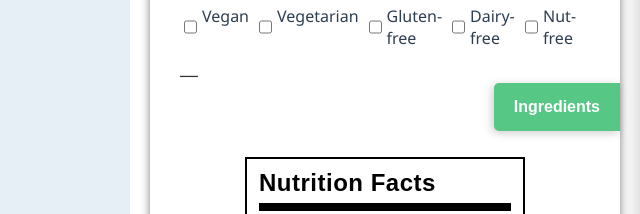
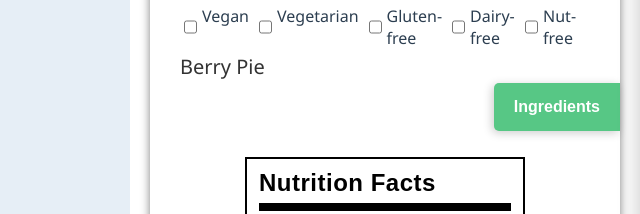
Before and after one commit to saFAKW/holiday_meal_prep, a website with bundled scripts: page index.html in a window 1280 px wide. Shown: the part 293-507 px from the top of the page, 640-1280 px from the left. Built offline with nearby package versions, Linux system fonts and the light colour scheme; no server answers; a script that the page names is missing; files whose address does not match are found by name.

Commit message:
fixed subtitle for recipe

```diff
--- a/index.html
+++ b/index.html
@@ -65,7 +65,7 @@
             </div>
 
             <div style="margin-bottom: 15px;">
-                <label id="food" for="food-name-input" style="display: block; margin-bottom: 5px; color: #333;">__</label>
+                <label id="food" for="food-name-input" style="display: block; margin-bottom: 5px; color: #333;">Berry Pie</label>
             </div>
 
             <br>
```
